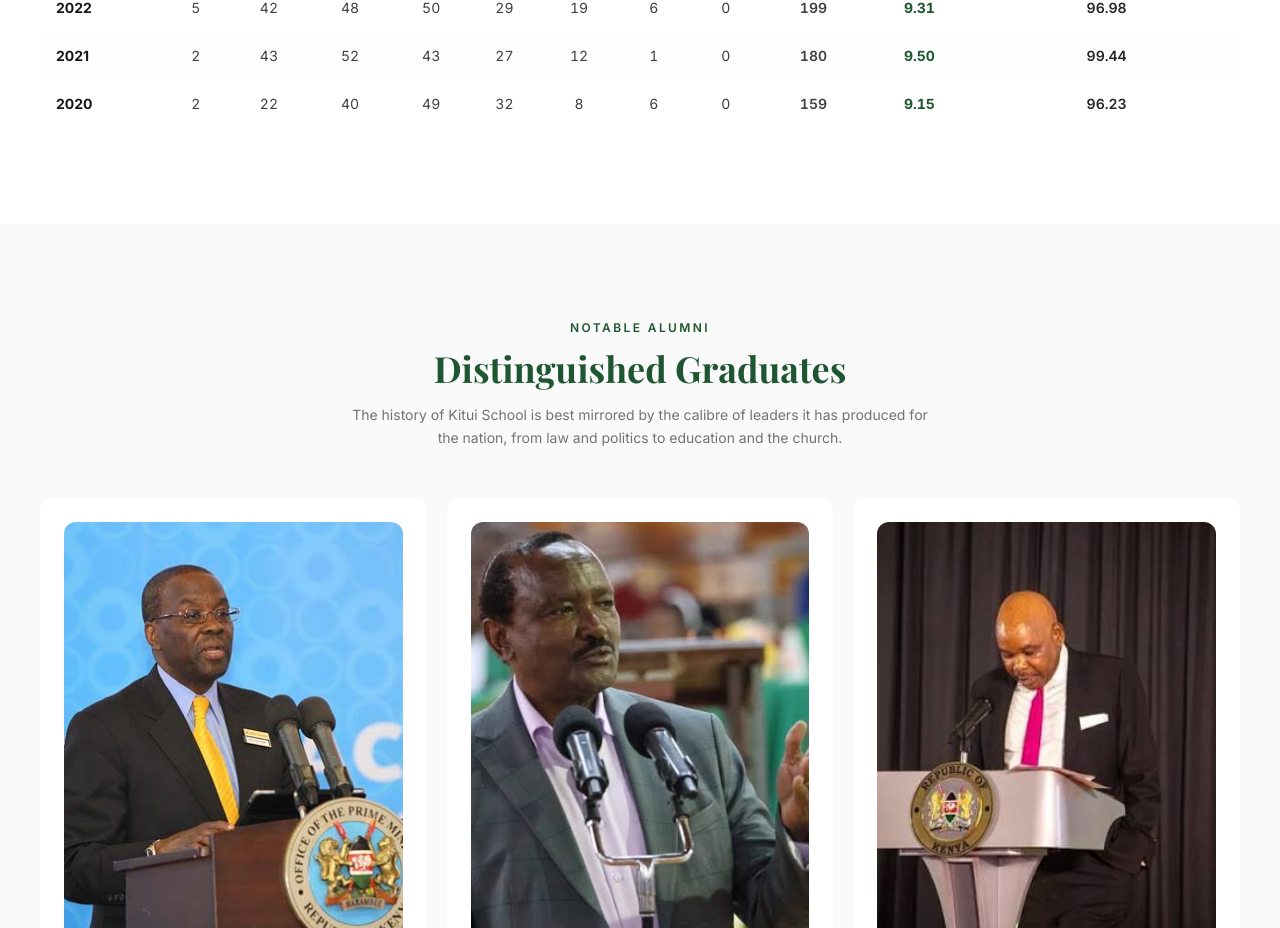
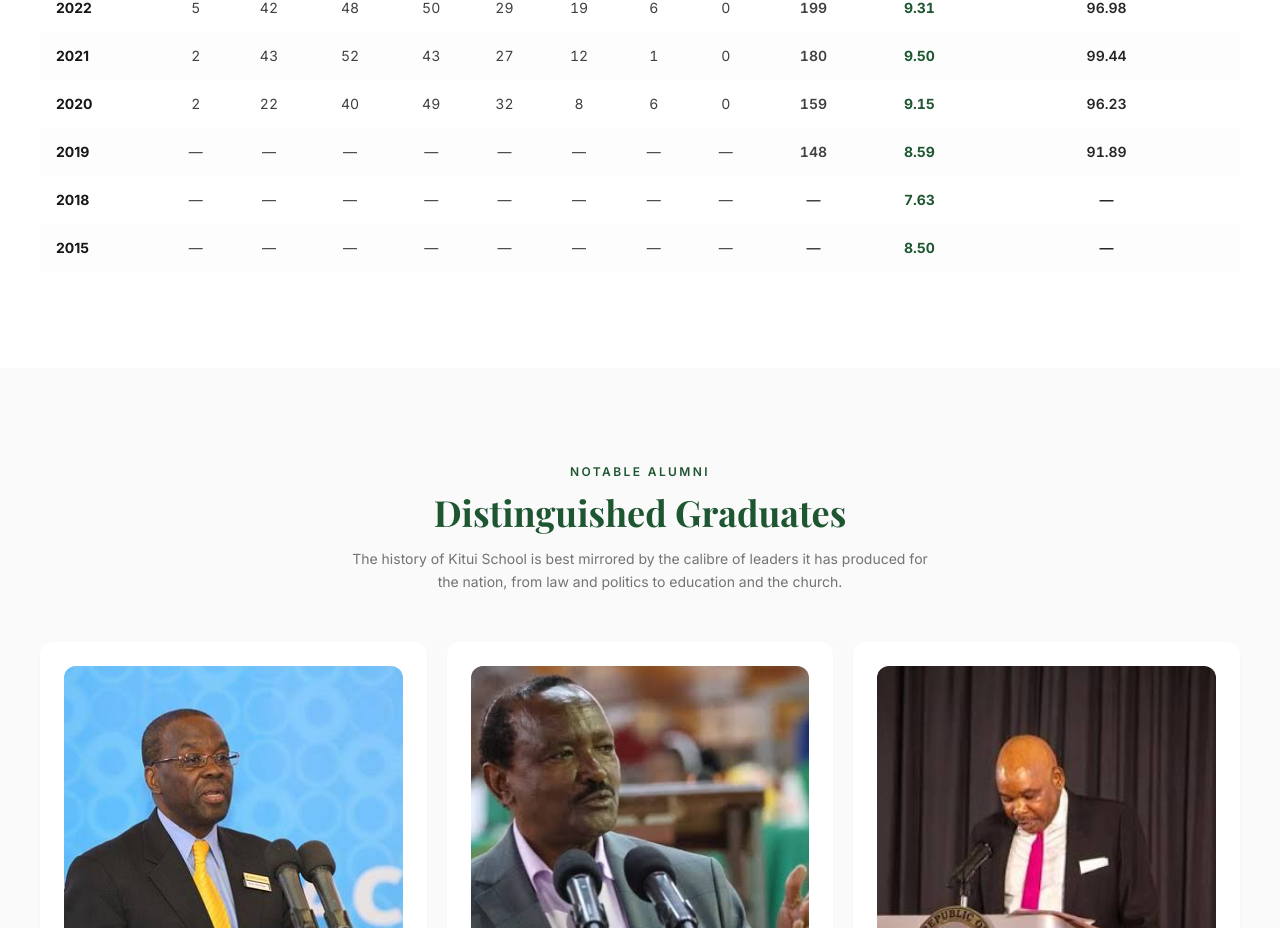
Before and after one commit to starvoniq/Kitui-School-website, a React (Vite) app: page /about in a window 1280 px wide. Shown: the part 4932-5860 px from the top of the page. Built offline with nearby package versions, Linux system fonts and the light colour scheme; no server answers.

Commit message:
Extend KCSE table with 2015, 2018, 2019 results

```diff
--- a/src/pages/About.jsx
+++ b/src/pages/About.jsx
@@ -74,9 +74,10 @@ const identity = [
   },
 ]
 
-/* Verified KCSE data, grade distribution published by the school and KNEC analysis.
-   2024 is intentionally omitted from the table because the full grade distribution was
-   not published; its mean (9.52) and national rank (23rd) are noted separately below. */
+/* Verified KCSE data from school/KNEC sources. Years 2015, 2018 and 2019 are shown
+   with published mean scores; their full grade distributions were not made public.
+   2016, 2017 and 2024 are omitted — no official grade breakdown was published (2024's
+   mean of 9.52 and national rank of 23rd are noted separately). */
 const kcseColumns = ['A', 'A-', 'B+', 'B', 'B-', 'C+', 'C', 'C-']
 
 const kcseRows = [
@@ -115,6 +116,27 @@ const kcseRows = [
     entry: 159,
     mean: '9.15',
     pass: '96.23',
+  },
+  {
+    year: '2019',
+    grades: Array(8).fill('—'),
+    entry: 148,
+    mean: '8.59',
+    pass: '91.89',
+  },
+  {
+    year: '2018',
+    grades: Array(8).fill('—'),
+    entry: '—',
+    mean: '7.63',
+    pass: '—',
+  },
+  {
+    year: '2015',
+    grades: Array(8).fill('—'),
+    entry: '—',
+    mean: '8.50',
+    pass: '—',
   },
 ]
 
```
